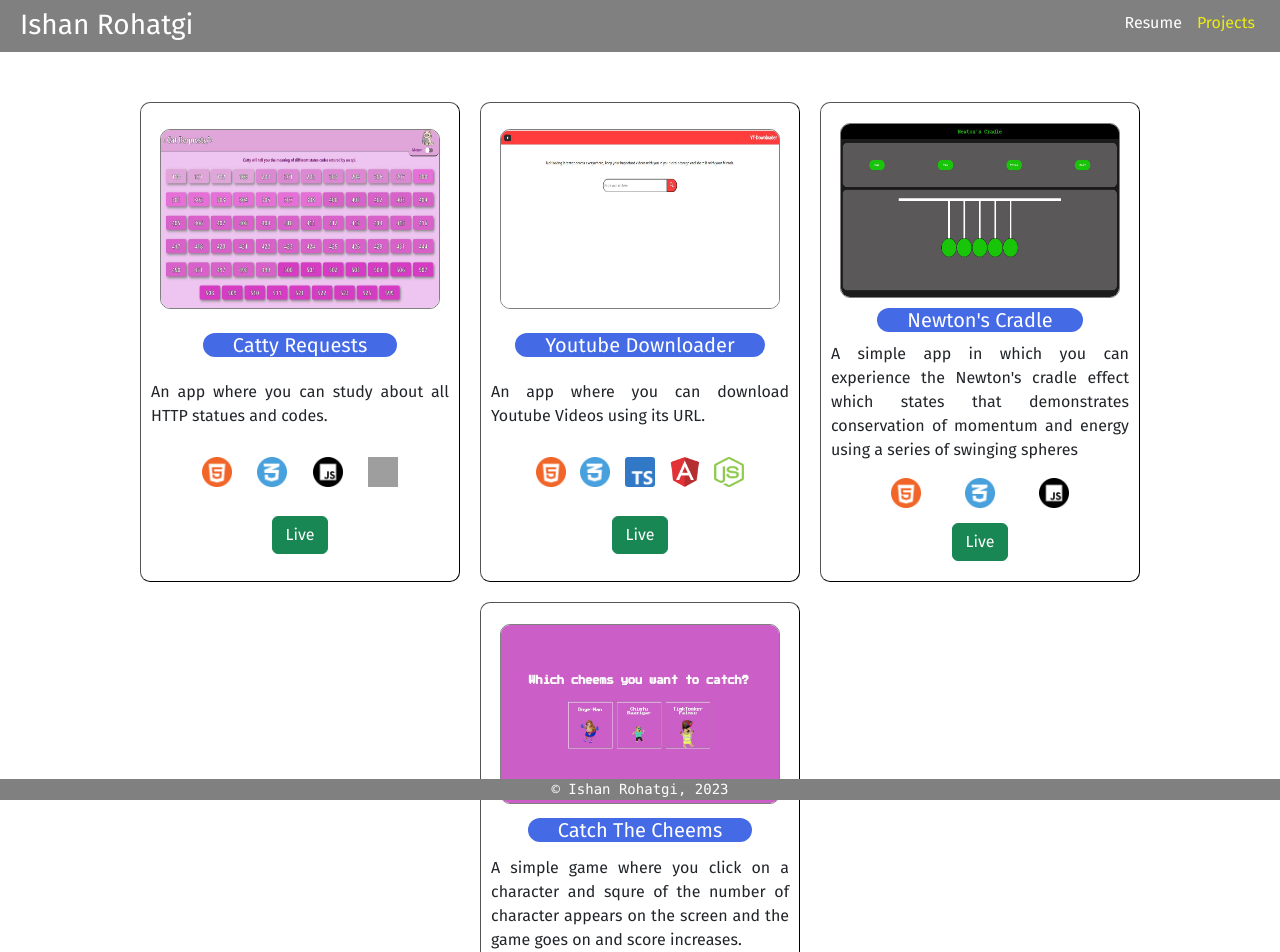
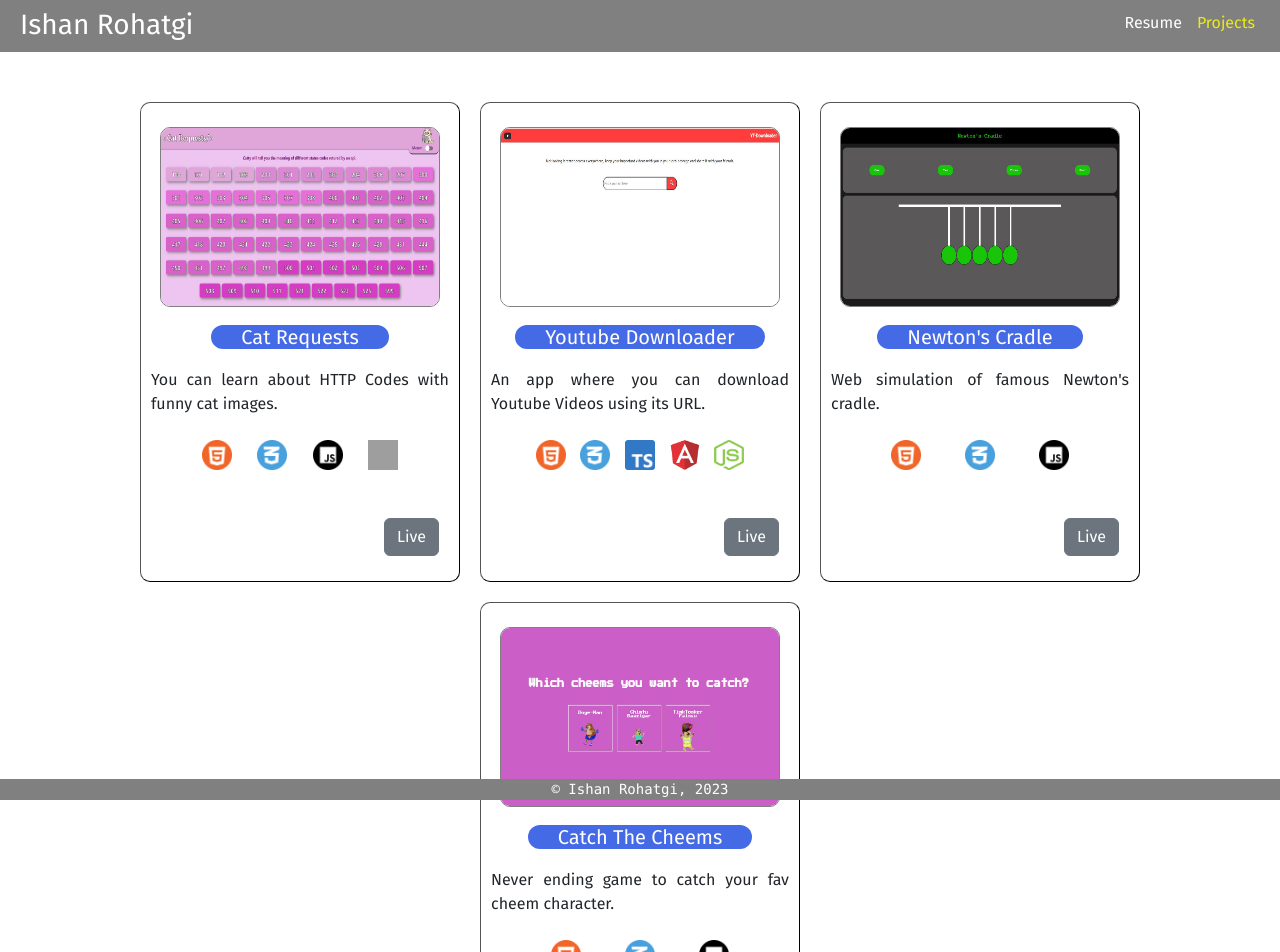
Before and after one commit to ishanrohatgi/angular-portfolio, an Angular app: page /projects in a window 1280 px wide. Shown: the top 952 px of the page. Built offline with nearby package versions, Linux system fonts and the light colour scheme; grey boxes are pictures that could not be loaded; what ng2-pdf-viewer would draw is missing.

Commit message:
changed card h5 background

```diff
--- a/src/app/projects/project-card/project-card.component.html
+++ b/src/app/projects/project-card/project-card.component.html
@@ -4,5 +4,7 @@
     <p>{{description}}
     </p>
     <div class="tech-stack" ><img *ngFor="let imgUrl of techStack" [src]="imgUrl" alt=""></div>
-    <a [href]="liveUrl"><button class="btn btn-success" style="color:white; margin-top:15px;">Live</button></a>
+    <div class="buttons" style="align-self: flex-end;">
+        <a [href]="liveUrl" ><button class="btn btn-secondary" style="color:white; margin-top:40px; margin-right:20px;">Live</button></a>
+    </div>
 </div>
--- a/src/app/projects/projects.component.ts
+++ b/src/app/projects/projects.component.ts
@@ -8,8 +8,8 @@ import { Component, OnInit } from '@angular/core';
 export class ProjectsComponent implements OnInit {
   projects = [
     {image:'../../assets/cattyreq.JPG',
-     title:'Catty Requests',
-     Description: 'An app where you can study about all HTTP statues and codes.',
+     title:'Cat Requests',
+     Description: 'You can learn about HTTP Codes with funny cat images.',
      TechStack:["../../assets/html.png","../../assets/css.png","../../assets/js.png", "../../assets/react.png"],
      liveUrl : 'https://cat-requests.netlify.app/'
     },
@@ -21,13 +21,13 @@ export class ProjectsComponent implements OnInit {
     },
     {image:'../../assets/newton.JPG',
      title:'Newton\'s Cradle',
-     Description: 'A simple app in which you can experience the Newton\'s cradle effect which states that demonstrates conservation of momentum and energy using a series of swinging spheres',
+     Description: 'Web simulation of famous Newton\'s cradle.',
      TechStack:["../../assets/html.png","../../assets/css.png","../../assets/js.png"],
      liveUrl : 'https://ishanrohatgi.github.io/newton-cradle/'
     },
     {image:'../../assets/cheems.JPG',
      title:'Catch The Cheems',
-     Description: 'A simple game where you click on a character and squre of the number of character appears on the screen and the game goes on and score increases.',
+     Description: 'Never ending game to catch your fav cheem character.',
      TechStack:["../../assets/html.png","../../assets/css.png","../../assets/js.png"],
      liveUrl : 'https://ishanrohatgi.github.io/catch-the-cheems/'
     }
```
Also changed, not shown: src/assets/profile.jpg.
